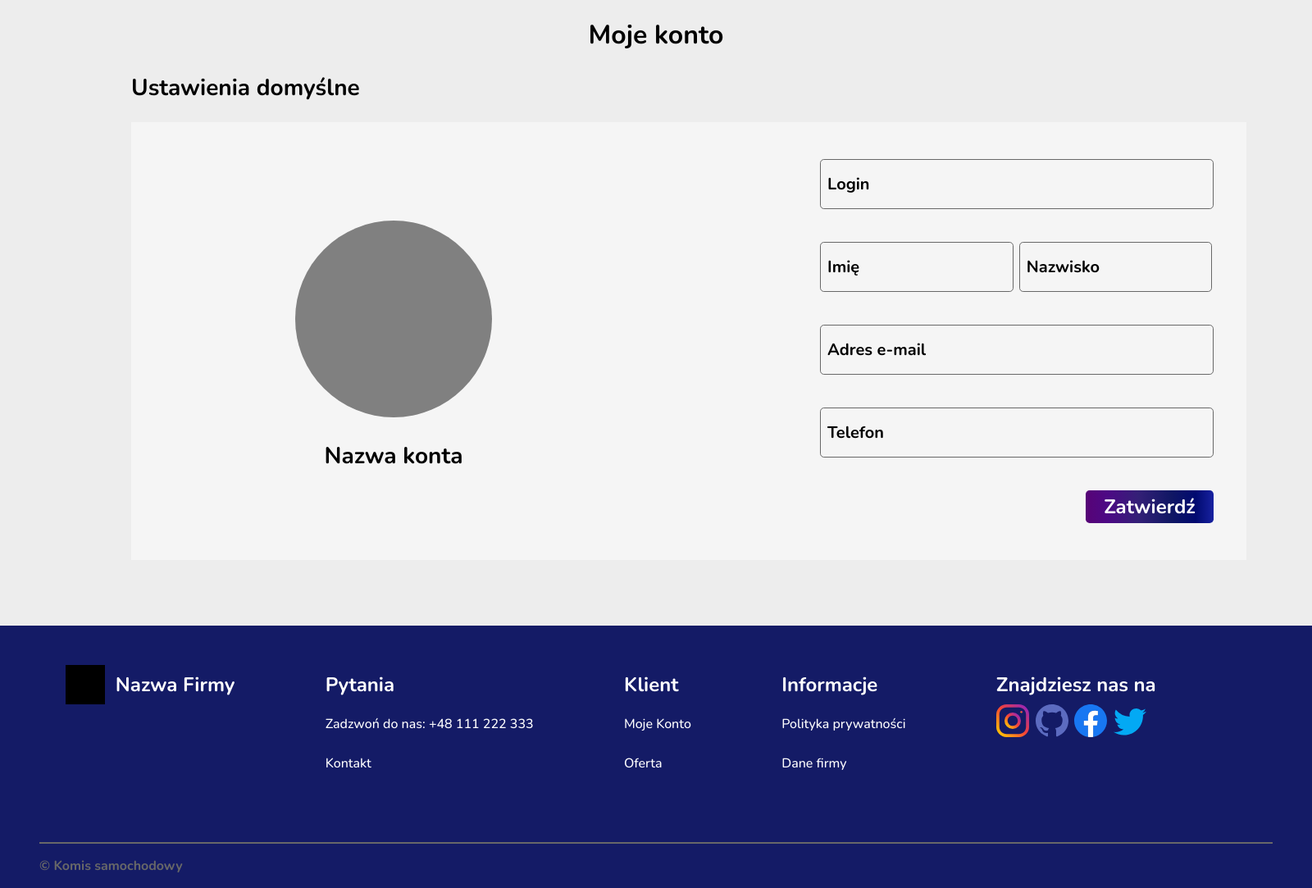
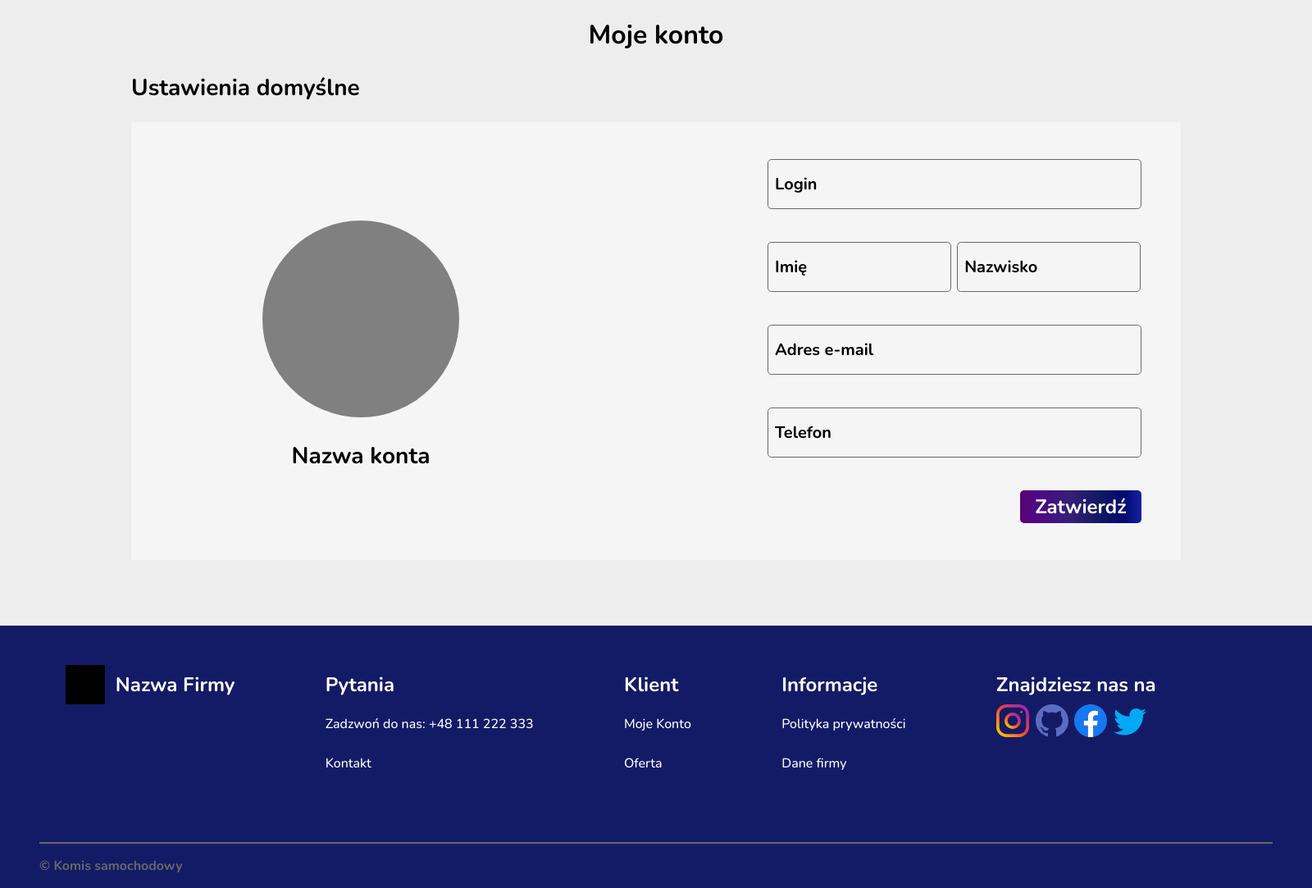
Before and after one commit to poneciak57/ProjectKomis, a PHP site: page /Pages/profile.page.php in a window 1600 px wide. Shown: the part 80-1163 px from the top of the page at 82% size. Run offline with PHP 8.4, Linux system fonts and the light colour scheme.

Commit message:
minor css fix
i believe its ok

```diff
--- a/Css/profile.module.styles.css
+++ b/Css/profile.module.styles.css
@@ -5,7 +5,7 @@ body {
 }
 
 #main-section {
-    width: 200vh;
+    width: 100%;
 }
 
 #setting-section {
@@ -22,8 +22,8 @@ body {
     display: flex;
     align-items: center;
     background-color: var(--main-background);
-    padding-left: 5vh;
-    padding-right: 5vh;
+    /* padding-left: 5vh;
+    padding-right: 5vh; */
 
 }
 
@@ -42,6 +42,7 @@ body {
     flex-direction: column;
     flex-flow: wrap;
     justify-content: flex-end;
+    margin-right: 6vh;
 }
 
 #avatar {
```
